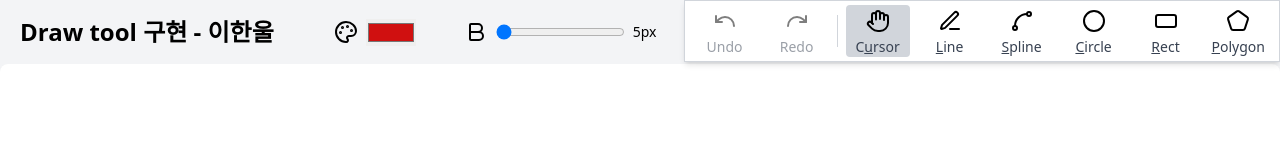
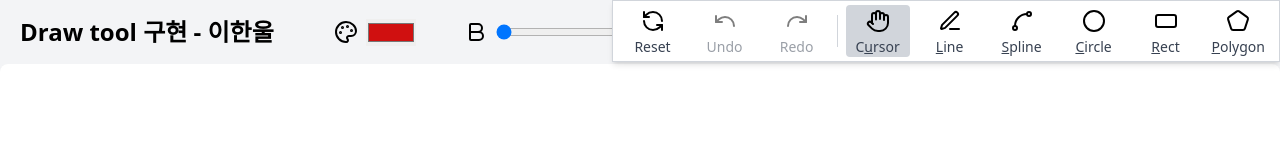
Before and after one commit to lnuvy/vector-drawing, a React (Vite) app: page / in a window 1280 px wide. Shown: the top 160 px of the page. Built offline with nearby package versions, Linux system fonts and the light colour scheme.

Commit message:
로컬스토리지 히스토리 남기기 / constants, types 폴더 + 약간의 주석 추가

```diff
--- a/src/components/konva-stage.tsx
+++ b/src/components/konva-stage.tsx
@@ -1,8 +1,9 @@
 import { Ellipse, Layer, Line, Rect, Stage } from "react-konva"
 import Konva from "konva"
-import { Tool, useSelectToolContext } from "@/contexts/select-tool-context"
-import { Shape, useShapesHistoryContext } from "@/contexts/shapes-history-context"
+import { useSelectToolContext } from "@/contexts/select-tool-context"
+import { useShapesHistoryContext } from "@/contexts/shapes-history-context"
 import { useCreateShapeEvent } from "@/hooks/use-create-shape-event"
+import { Shape, Tool } from "@/types"
 import SimpleLinePreview from "./simple-line-preview"
 
 const KonvaStage = () => {
--- /dev/null
+++ b/src/constants/index.ts
@@ -0,0 +1,18 @@
+/** 과제 요구사항에 있는 도형의 최소 두께 */
+export const MIN_STROKE_WEIGHT = 5
+
+/** 과제 요구사항에 있는 도형의 최대 두께 */
+export const MAX_STROKE_WEIGHT = 50
+
+/** 과제 요구사항에 있는 undo 최대 저장 갯수 */
+export const UNDO_MAX_COUNT = 40
+
+/** 로컬스토리지에 저장되는 konva 관련 키 */
+export const STORAGE_KEY = {
+  /** Shapes */
+  SHAPES: "konva_shapes",
+  /** Undo/Redo History */
+  UNDO_HISTORY: "konva_undo_history",
+  /** Undo/Redo Pointer */
+  HISTORY_INDEX: "konva_history_index",
+}
--- a/src/contexts/select-tool-context.tsx
+++ b/src/contexts/select-tool-context.tsx
@@ -2,16 +2,7 @@
 
 import { useState } from "react"
 import { createDynamicContext } from "@/hooks/create-dynamic-context"
-
-/** 헤더 선택 도구 */
-export enum Tool {
-  Cursor = "cursor",
-  SimpleLine = "simple-line",
-  Spline = "spline",
-  Rect = "rect",
-  Circle = "circle",
-  Polygon = "polygon",
-}
+import { Tool } from "@/types"
 
 interface SelectToolContextProps {
   tool: Tool
--- a/src/contexts/shapes-history-context.tsx
+++ b/src/contexts/shapes-history-context.tsx
@@ -1,15 +1,10 @@
 import { useState } from "react"
 import type Konva from "konva"
-import { Tool } from "@/contexts/select-tool-context"
+import { STORAGE_KEY, UNDO_MAX_COUNT } from "@/constants"
+
+import { clearStorageCanvasState, getStorage, getStorageParsed, setStorageCanvasState } from "@/functions/util"
 import { createDynamicContext } from "@/hooks/create-dynamic-context"
-
-export type AddDragging<T> = T & { id: string; isDragging: boolean }
-
-export type Shape =
-  | (AddDragging<Konva.LineConfig> & { type: Tool.SimpleLine | Tool.Spline })
-  | (AddDragging<Konva.EllipseConfig> & { type: Tool.Circle })
-  | (AddDragging<Konva.RectConfig> & { type: Tool.Rect })
-  | (AddDragging<Konva.RegularPolygonConfig> & { type: Tool.Polygon })
+import { Shape } from "@/types"
 
 interface ShapesHistoryContextProps {
   shapes: Shape[]
@@ -21,20 +16,26 @@ interface ShapesHistoryContextProps {
   redo: () => void
   canUndo: boolean
   canRedo: boolean
+  reset: () => void
 }
 
 const { ContextProvider, useContext } = createDynamicContext<ShapesHistoryContextProps>()
 
 export const useShapesHistoryContext = useContext
 
-const MAX_HISTORY_SIZE = 40
+export const ShapesHistoryContextProvider = ({ children }: { children: React.ReactNode }) => {
+  const [shapes, setShapes] = useState<Shape[]>(() => {
+    return getStorageParsed(STORAGE_KEY.SHAPES) ?? []
+  })
 
-export const ShapesHistoryContextProvider = ({ children }: { children: React.ReactNode }) => {
-  const [shapes, setShapes] = useState<Shape[]>([])
   const [previewLine, setPreviewLine] = useState<Konva.LineConfig | null>(null)
 
-  const [history, setHistory] = useState<Shape[][]>([[]])
-  const [currentHistoryIndex, setCurrentHistoryIndex] = useState(0)
+  const [history, setHistory] = useState<Shape[][]>(() => {
+    return getStorageParsed(STORAGE_KEY.UNDO_HISTORY) ?? [[]]
+  })
+  const [currentHistoryIndex, setCurrentHistoryIndex] = useState(() => {
+    return Number(getStorage(STORAGE_KEY.HISTORY_INDEX) ?? 0)
+  })
 
   /**
    * shapes 업데이트와 동시에 history를 업데이트하는 함수
@@ -47,12 +48,12 @@ export const ShapesHistoryContextProvider = ({ children }: { children: React.Rea
       const newHistory = history.slice(0, currentHistoryIndex + 1)
       newHistory.push(newShapes)
 
-      if (newHistory.length > MAX_HISTORY_SIZE) {
+      if (newHistory.length > UNDO_MAX_COUNT) {
         newHistory.shift()
       }
-
       setHistory(newHistory)
       setCurrentHistoryIndex(newHistory.length - 1)
+      setStorageCanvasState({ shapes: newShapes, history: newHistory, historyIndex: newHistory.length - 1 })
 
       return newShapes
     })
@@ -75,6 +76,15 @@ export const ShapesHistoryContextProvider = ({ children }: { children: React.Rea
   const canUndo = currentHistoryIndex > 0
   const canRedo = currentHistoryIndex < history.length - 1
 
+  const reset = () => {
+    if (window.confirm("모두 초기화 할까요?!")) {
+      setShapes([])
+      setHistory([[]])
+      setCurrentHistoryIndex(0)
+      clearStorageCanvasState()
+    }
+  }
+
   return (
     <ContextProvider
       value={{
@@ -87,6 +97,7 @@ export const ShapesHistoryContextProvider = ({ children }: { children: React.Rea
         redo,
         canUndo,
         canRedo,
+        reset,
       }}
     >
       {children}
--- a/src/functions/util.ts
+++ b/src/functions/util.ts
@@ -1,3 +1,15 @@
+import { STORAGE_KEY } from "@/constants"
+import { Shape } from "@/types"
+
+/**
+ * limit 동안 함수 호출을 제한하는 throttle 함수
+ *
+ * @param func 함수
+ * @param limit 실행 빈도
+ *
+ * @comment Spline 역할의 자유로운 선 그리기는 mouseMove될때마다 수없이 많은
+ * point를 계산하기 때문에 points 배열의 길이를 줄이기 위해 사용
+ */
 export const throttle = <T extends unknown[], R>(func: (...args: T) => R, limit: number) => {
   let inThrottle = false
 
@@ -12,4 +24,54 @@ export const throttle = <T extends unknown[], R>(func: (...args: T) => R, limit:
   }
 }
 
+/**
+ * 현재 OS가 Mac인지 확인하는 함수
+ *
+ * @comment redo, undo 시 키보드 단축키 cmd/ctrl을 확인할때 사용
+ */
 export const isMac = () => navigator.userAgent.includes("Macintosh") || navigator.platform.includes("Mac")
+
+/** ------------------------------------------------------------------------------
+ *
+ * 로컬스토리지
+ *
+ ------------------------------------------------------------------------------ */
+export const getStorage = (key: string): string | null => {
+  return localStorage.getItem(key)
+}
+
+export const setStorage = (key: string, value: string): void => {
+  localStorage.setItem(key, value)
+}
+
+export const removeStorage = (key: string): void => {
+  localStorage.removeItem(key)
+}
+
+export const getStorageParsed = <T>(key: string): T | null => {
+  const value = getStorage(key)
+  return value ? JSON.parse(value) : null
+}
+
+interface CanvasState {
+  shapes: Shape[]
+  history: Shape[][]
+  historyIndex: number
+}
+/**
+ * 로컬스토리지 세가지 key를 동시에 업데이트하는 함수
+ */
+export const setStorageCanvasState = ({ shapes, history, historyIndex }: CanvasState): void => {
+  setStorage(STORAGE_KEY.SHAPES, JSON.stringify(shapes))
+  setStorage(STORAGE_KEY.UNDO_HISTORY, JSON.stringify(history))
+  setStorage(STORAGE_KEY.HISTORY_INDEX, String(historyIndex))
+}
+
+/**
+ * 로컬스토리지 세가지 key를 모두 삭제하는 함수
+ */
+export const clearStorageCanvasState = (): void => {
+  removeStorage(STORAGE_KEY.SHAPES)
+  removeStorage(STORAGE_KEY.UNDO_HISTORY)
+  removeStorage(STORAGE_KEY.HISTORY_INDEX)
+}
--- a/src/hooks/use-key-binding-tools.ts
+++ b/src/hooks/use-key-binding-tools.ts
@@ -1,7 +1,8 @@
 import { useEffect } from "react"
-import { Tool, useSelectToolContext } from "@/contexts/select-tool-context"
+import { useSelectToolContext } from "@/contexts/select-tool-context"
 import { useShapesHistoryContext } from "@/contexts/shapes-history-context"
 import { isMac } from "@/functions/util"
+import { Tool } from "@/types"
 
 export const useKeyBindingTools = () => {
   const { setTool } = useSelectToolContext()
--- a/src/hooks/use-tools-header-menu.tsx
+++ b/src/hooks/use-tools-header-menu.tsx
@@ -1,7 +1,19 @@
-import { Circle, Hand, LucideProps, PenLine, Pentagon, RectangleHorizontal, Redo, Spline, Undo } from "lucide-react"
+import {
+  Circle,
+  Hand,
+  LucideProps,
+  PenLine,
+  Pentagon,
+  RectangleHorizontal,
+  Redo,
+  RefreshCcw,
+  Spline,
+  Undo,
+} from "lucide-react"
 import UnderlineText from "@/components/header/underline-text"
-import { Tool, useSelectToolContext } from "@/contexts/select-tool-context"
+import { useSelectToolContext } from "@/contexts/select-tool-context"
 import { useShapesHistoryContext } from "@/contexts/shapes-history-context"
+import { Tool } from "@/types"
 
 interface MenuItem {
   id: string
@@ -14,10 +26,19 @@ interface MenuItem {
 }
 
 export const useToolsHeaderMenu = () => {
-  const { undo, redo, canUndo, canRedo } = useShapesHistoryContext()
+  const { undo, redo, canUndo, canRedo, reset } = useShapesHistoryContext()
   const { setTool } = useSelectToolContext()
 
   const menus: MenuItem[] = [
+    {
+      id: "reset",
+      Icon: RefreshCcw,
+      label: "Reset",
+      tool: null,
+      split: false,
+      disabled: false,
+      onClick: reset,
+    },
     {
       id: "undo",
       Icon: Undo,
--- /dev/null
+++ b/src/types/index.ts
@@ -0,0 +1,30 @@
+import Konva from "konva"
+
+/** ------------------------------------------------------------------------------
+ *
+ * type과 enum을 관리하는 파일입니다.
+ *
+ ------------------------------------------------------------------------------ */
+
+/** 헤더 선택 도구 */
+export enum Tool {
+  Cursor = "cursor",
+  SimpleLine = "simple-line",
+  Spline = "spline",
+  Rect = "rect",
+  Circle = "circle",
+  Polygon = "polygon",
+}
+
+export type AddDragging<T> = T & { id: string; isDragging: boolean }
+
+export type Shape =
+  | (AddDragging<Konva.LineConfig> & { type: Tool.SimpleLine | Tool.Spline })
+  | (AddDragging<Konva.EllipseConfig> & { type: Tool.Circle })
+  | (AddDragging<Konva.RectConfig> & { type: Tool.Rect })
+  | (AddDragging<Konva.RegularPolygonConfig> & { type: Tool.Polygon })
+
+export interface Point {
+  x: number
+  y: number
+}
```
Also changed, not shown: src/hooks/use-create-shape-event.ts (+16 -7 lines).
